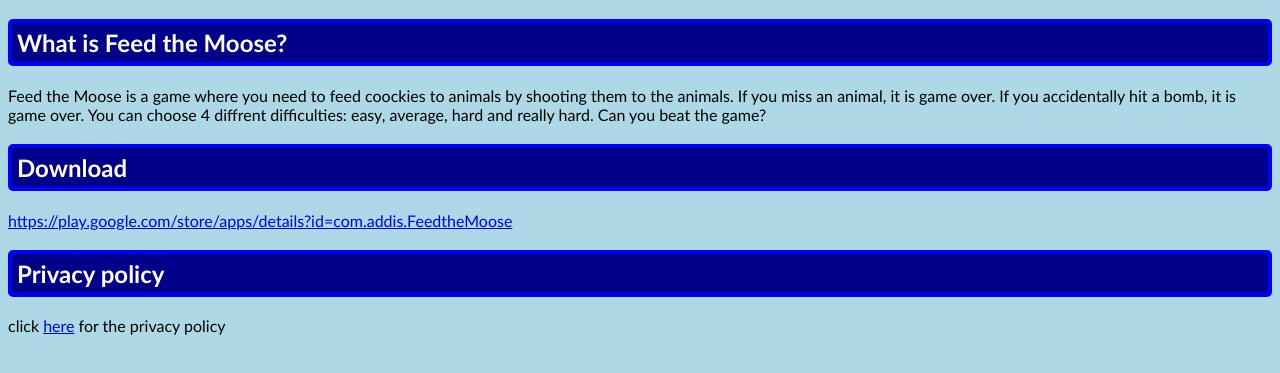
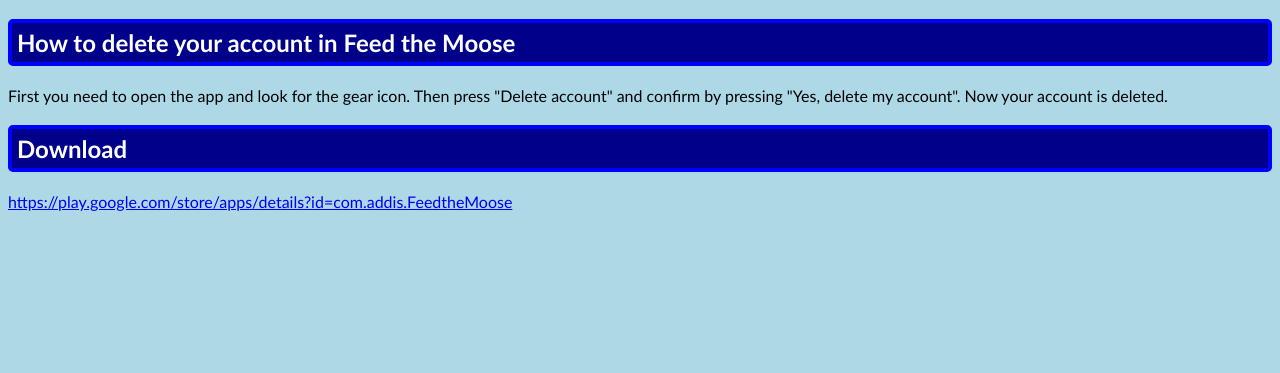
Before and after one commit to blabla-bla12345/FeedTheMoose, a plain HTML site: page deleteAcc.html in a window 1280 px wide. Shown: the part 81-454 px from the top of the page. Drawn offline with Linux system fonts and the light colour scheme.

Commit message:
Update deleteAcc.html

```diff
--- a/deleteAcc.html
+++ b/deleteAcc.html
@@ -4,24 +4,17 @@
 <head>
   <meta charset="utf-8">
   <meta name="viewport" content="width=device-width">
-  <title>Feed the Moose</title>
+  <title>Delete account in Feed the Moose</title>
   <link href="style.css" rel="stylesheet" type="text/css" />
 </head>
 
 <body>
   <h1>Feed the Moose</h1>
-  <h2>What is Feed the Moose?</h2>
-  Feed the Moose is a game where you need to feed coockies to animals by shooting them to the animals. If you miss an animal, it is game over. If you accidentally hit a bomb, it is game over. You can choose 4 diffrent difficulties: easy, average, hard and really hard. Can you beat the game?
-  <h2>Download</h2>
+  <h2>How to delete your account in Feed the Moose</h2>
+First you need to open the app and look for the gear icon. Then press "Delete account" and confirm by pressing "Yes, delete my account". Now your account is deleted.  <h2>Download</h2>
   <a href="https://play.google.com/store/apps/details?id=com.addis.FeedtheMoose">
     https://play.google.com/store/apps/details?id=com.addis.FeedtheMoose</a>
 
-<h2>Privacy policy</h2>
-  click <a href="privacyPolicy.html">here</a> for the privacy policy
-
-
-  <script src="script.js"></script>
-  <script src="https://replit.com/public/js/replit-badge.js" theme="white" defer></script>
 </body>
 
 </html>
```
